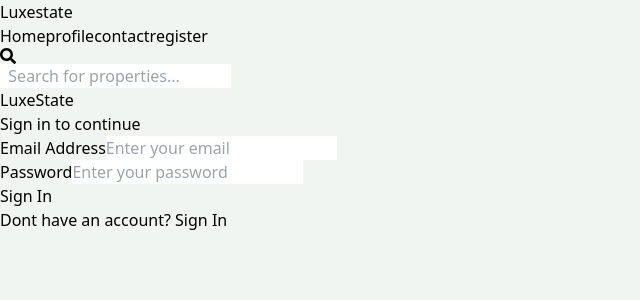
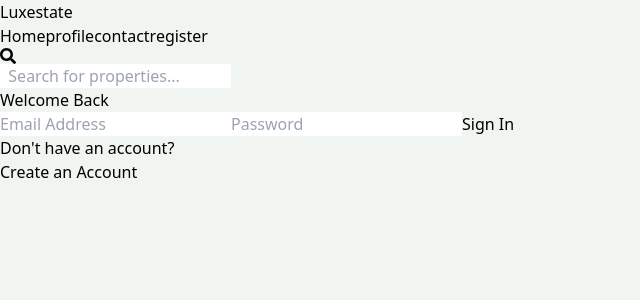
Before and after one commit to abbhishekkurhe/estate-MERN, a React (Vite) app in the folder estate/: page /signin in a window 1280 px wide. Shown: the top 300 px of the page, without its empty margins (0-640 px from the left). Built offline with nearby package versions, Linux system fonts and the light colour scheme.

Commit message:
complete sign in page functionality

```diff
--- a/estate/src/pages/SignIn.jsx
+++ b/estate/src/pages/SignIn.jsx
@@ -1,54 +1,84 @@
-import React from 'react';
-import { Link } from 'react-router-dom';
+import { useState } from "react";
+import { Link, useNavigate } from "react-router-dom";
 
 export default function SignIn() {
+  const [formData, setFormData] = useState({});
+  const [error, setError] = useState(null);
+  const navigate = useNavigate();
+  const [loading, setLoading] = useState(false);
+
+  const handleChange = (e) => {
+    setFormData({
+      ...formData,
+      [e.target.id]: e.target.value,
+    });
+  };
+
+  const handleSubmit = async (e) => {
+    e.preventDefault();
+    try {
+      setLoading(true);
+      const res = await fetch("/api/auth/signIn", {
+        method: "POST",
+        headers: {
+          "Content-Type": "application/json",
+        },
+        body: JSON.stringify(formData),
+      });
+      const data = await res.json();
+      console.log(data);
+      if (data.success === false) {
+        setLoading(false);
+        setError(data.message);
+        return;
+      }
+      setLoading(false);
+      setError(null);
+      navigate("/");
+    } catch (error) {
+      setLoading(false);
+      setError(error.message);
+    }
+  };
+
   return (
-    <div className="flex items-center justify-center min-h-screen bg-gray-900">
-      <div className="bg-gray-800 p-8 rounded-lg shadow-lg w-full max-w-md">
-        <h2 className="text-3xl font-bold text-center text-blue-400">Luxe<span className="text-slate-300">State</span></h2>
-        <p className="text-gray-400 text-center mt-2">Sign in to continue</p>
+    <div className="flex min-h-screen items-center justify-center bg-gray-100 p-6">
+      <div className="w-full max-w-md bg-white bg-opacity-90 backdrop-blur-md shadow-lg rounded-2xl p-8 border border-gray-200">
+        <h1 className="text-4xl font-bold text-center text-gray-900 mb-6">Welcome Back</h1>
 
-        <form className="mt-6">
-          {/* Email Input */}
-          <div>
-            <label className="text-gray-300 block mb-2">Email Address</label>
+        <form onSubmit={handleSubmit} className="space-y-5">
           <input
             type="email"
-              placeholder="Enter your email"
-              className="w-full p-3 rounded-md bg-gray-700 text-white border border-gray-600 focus:outline-none focus:ring-2 focus:ring-blue-500"
-              required
+            placeholder="Email Address"
+            className="w-full border-gray-300 focus:ring-2 focus:ring-indigo-500 focus:border-indigo-500 rounded-lg p-3 bg-gray-100"
+            id="email"
+            onChange={handleChange}
           />
-          </div>
 
-          {/* Password Input */}
-          <div className="mt-4">
-            <label className="text-gray-300 block mb-2">Password</label>
           <input
             type="password"
-              placeholder="Enter your password"
-              className="w-full p-3 rounded-md bg-gray-700 text-white border border-gray-600 focus:outline-none focus:ring-2 focus:ring-blue-500"
-              required
+            placeholder="Password"
+            className="w-full border-gray-300 focus:ring-2 focus:ring-indigo-500 focus:border-indigo-500 rounded-lg p-3 bg-gray-100"
+            id="password"
+            onChange={handleChange}
           />
-          </div>
 
-          {/* Sign In Button */}
           <button
-            type="submit"
-            className="w-full bg-blue-500 text-white py-3 mt-6 rounded-md hover:bg-blue-600 transition"
+            disabled={loading}
+            className="w-full bg-gradient-to-r from-indigo-500 to-purple-600 text-white font-semibold p-3 rounded-lg uppercase tracking-wide hover:opacity-90 transition-all duration-200 disabled:opacity-70"
           >
-            Sign In
+            {loading ? "Signing In..." : "Sign In"}
           </button>
         </form>
 
-        {/* Forgot Password & Sign Up Link */}
-        <div className="text-center mt-4 text-gray-400">
-          <p>
-            Dont have an account?{' '}
-            <Link to="/signUp" className="text-blue-400 hover:underline">
-              Sign In
+        <div className="text-center mt-5">
+          <p className="text-gray-600">Don't have an account?</p>
+          <Link to="/SignUp" className="text-indigo-600 font-semibold hover:underline">
+            Create an Account
           </Link>
-          </p>
         </div>
+
+        {error && <p className="text-red-600 text-center mt-4">{error}</p>}
       </div>
     </div>
   );
--- a/estate/src/pages/SignUp.jsx
+++ b/estate/src/pages/SignUp.jsx
@@ -45,7 +45,7 @@ export default function SignUp() {
   return (
     <div className='p-10'>
       <div className='mb-4 max-w-lg mx-auto bg-slate-200'>
-        <h1 className='text-3xl text-center font-extrabold text-slate-800'>Sign In</h1>
+        <h1 className='text-3xl text-center font-extrabold text-slate-800'>SignUp</h1>
         <form onSubmit={handleSubmit} className='flex flex-col gap-3 p-3'>
 
           <input type='text' placeholder='username' className='border p-4 rounded-lg' id='username' onChange={handleChange} />
@@ -56,7 +56,7 @@ export default function SignUp() {
           id='password'onChange={handleChange} />
 
 
-          <button disabled={loading} className='bg-slate-700 text-white p-3 rounded-lg uppercase hover:opacity-95 disabled-80'>{loading ? 'loading...':'sign in'}</button>
+          <button disabled={loading} className='bg-slate-700 text-white p-3 rounded-lg uppercase hover:opacity-95 disabled-80'>{loading ? 'loading...':'sign up'}</button>
 
         </form>
         <div className='flex gap-2 mt-5'>
@@ -64,7 +64,7 @@ export default function SignUp() {
             Already have an account?
           </p>
           <Link to={"/SignIn"}>
-            <span className='text-blue-700'>Sign Up</span></Link>
+            <span className='text-blue-700'>SignUp</span></Link>
         </div>
         {error && <p className='text-red-800'>{error}</p>}
 
```
Also changed, not shown: 1 other file (tests, documents, lock files or other folders). Lines whose indentation alone changed are shown as unchanged.
